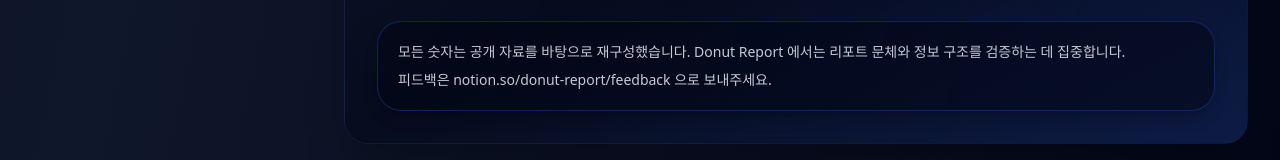
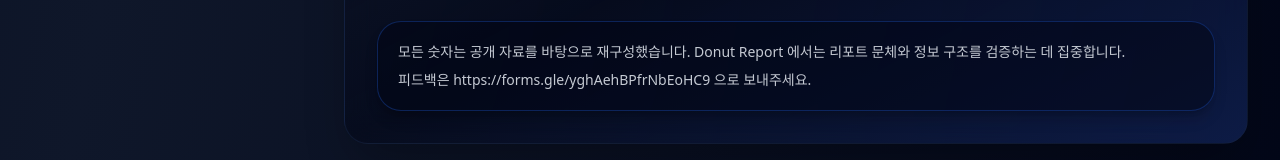
Before and after one commit to dlwodud1016/donut-report-web, a React (Vite) app: page / in a window 1280 px wide. Shown: the part 5719-5879 px from the top of the page. Built offline with nearby package versions, Linux system fonts and the light colour scheme.

Commit message:
feat: change feedback url

```diff
--- a/src/components/sections/data-status-section.tsx
+++ b/src/components/sections/data-status-section.tsx
@@ -71,7 +71,10 @@ export function DataStatusSection(): JSX.Element {
                     Report 에서는 리포트 문체와 정보 구조를 검증하는 데
                     집중합니다.
                 </p>
-                <p>피드백은 notion.so/donut-report/feedback 으로 보내주세요.</p>
+                <p>
+                    피드백은 https://forms.gle/yghAehBPfrNbEoHC9 으로
+                    보내주세요.
+                </p>
             </div>
         </Card>
     );
```
